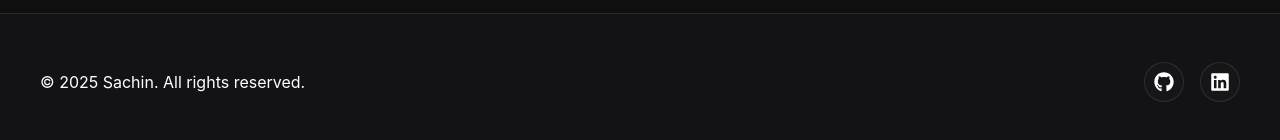
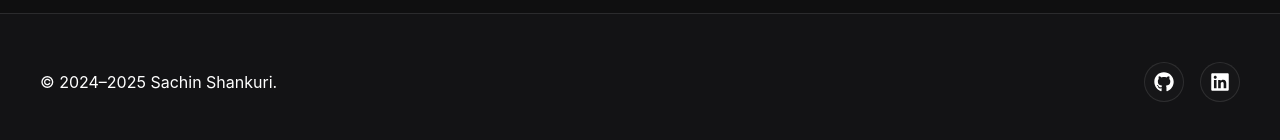
Before and after one commit to sachin07sachin/portfolio, a React (Create React App) app: page / in a window 1280 px wide. Shown: the part 4847-4987 px from the top of the page. Built offline with nearby package versions, Linux system fonts and the light colour scheme.

Commit message:
Update footer with dynamic copyright year range

```diff
--- a/src/App.js
+++ b/src/App.js
@@ -392,7 +392,16 @@ const App = () => {
       {/* Footer */}
       <footer className="footer">
         <div className="footer-content">
-          <p>&copy; 2025 Sachin. All rights reserved.</p>
+          {(() => {
+            const startYear = 2024;
+            const currentYear = new Date().getFullYear();
+            const yearDisplay =
+              startYear === currentYear
+                ? startYear
+                : `${startYear}–${currentYear}`;
+
+            return <p>© {yearDisplay} Sachin Shankuri.</p>;
+          })()}
           <div className="social-links">
             <motion.a
               href="https://github.com/sachin07sachin"
@@ -684,8 +693,7 @@ const ProjectsSection = () => {
     {
       id: 2,
       title: "LEGO Data Analysis",
-      description:
-        `This project analyzes LEGO-related data using a Jupyter Notebook to explore trends and patterns across different LEGO sets and themes.
+      description: `This project analyzes LEGO-related data using a Jupyter Notebook to explore trends and patterns across different LEGO sets and themes.
         The notebook performs exploratory data analysis to understand:
         • Distribution of LEGO sets across themes and years
         • Trends in LEGO releases over time
@@ -699,8 +707,7 @@ const ProjectsSection = () => {
     {
       id: 3,
       title: "Google Trends Search Interest Analysis",
-      description:
-        `This project analyzes Google Trends search interest data using a Jupyter Notebook to understand how public interest in specific topics changes over time.
+      description: `This project analyzes Google Trends search interest data using a Jupyter Notebook to understand how public interest in specific topics changes over time.
         The notebook performs exploratory data analysis and visualization to uncover:
         • Trends in search popularity over time
         • Comparisons between different search terms
@@ -708,7 +715,8 @@ const ProjectsSection = () => {
       tags: ["Pandas ", "Matplotlib "],
       image:
         "https://www.aimtechnologies.co/wp-content/uploads/2023/12/Media-Data-Analysis.jpeg",
-      github: "https://github.com/sachin07sachin/google-trends-data-visualization",
+      github:
+        "https://github.com/sachin07sachin/google-trends-data-visualization",
       demo: "",
     },
   ];
@@ -983,7 +991,7 @@ const ContactSection = () => {
           subject: formData.subject,
           message: formData.message,
         },
-        process.env.REACT_APP_EMAILJS_PUBLIC_KEY
+        process.env.REACT_APP_EMAILJS_PUBLIC_KEY,
       )
       .then(
         () => {
@@ -1000,7 +1008,7 @@ const ContactSection = () => {
           // alert("Something went wrong. Please try again.");
           setStatus("error");
           setTimeout(() => setStatus(""), 5000);
-        }
+        },
       );
   };
 
@@ -1120,7 +1128,11 @@ const ContactSection = () => {
               <motion.p
                 initial={{ opacity: 0, y: 10 }}
                 animate={{ opacity: 1, y: 0 }}
-              style={{ color: "#4ade80", marginTop: "1rem", fontWeight: "500" }}
+                style={{
+                  color: "#4ade80",
+                  marginTop: "1rem",
+                  fontWeight: "500",
+                }}
               >
                 ✅ Message sent successfully! I'll get back to you soon.
               </motion.p>
@@ -1130,7 +1142,11 @@ const ContactSection = () => {
               <motion.p
                 initial={{ opacity: 0, y: 10 }}
                 animate={{ opacity: 1, y: 0 }}
-              style={{ color: "#ef4444", marginTop: "1rem", fontWeight: "500" }}
+                style={{
+                  color: "#ef4444",
+                  marginTop: "1rem",
+                  fontWeight: "500",
+                }}
               >
                 ❌ Something went wrong. Please try again later.
               </motion.p>
```
Lines whose indentation alone changed are shown as unchanged.
